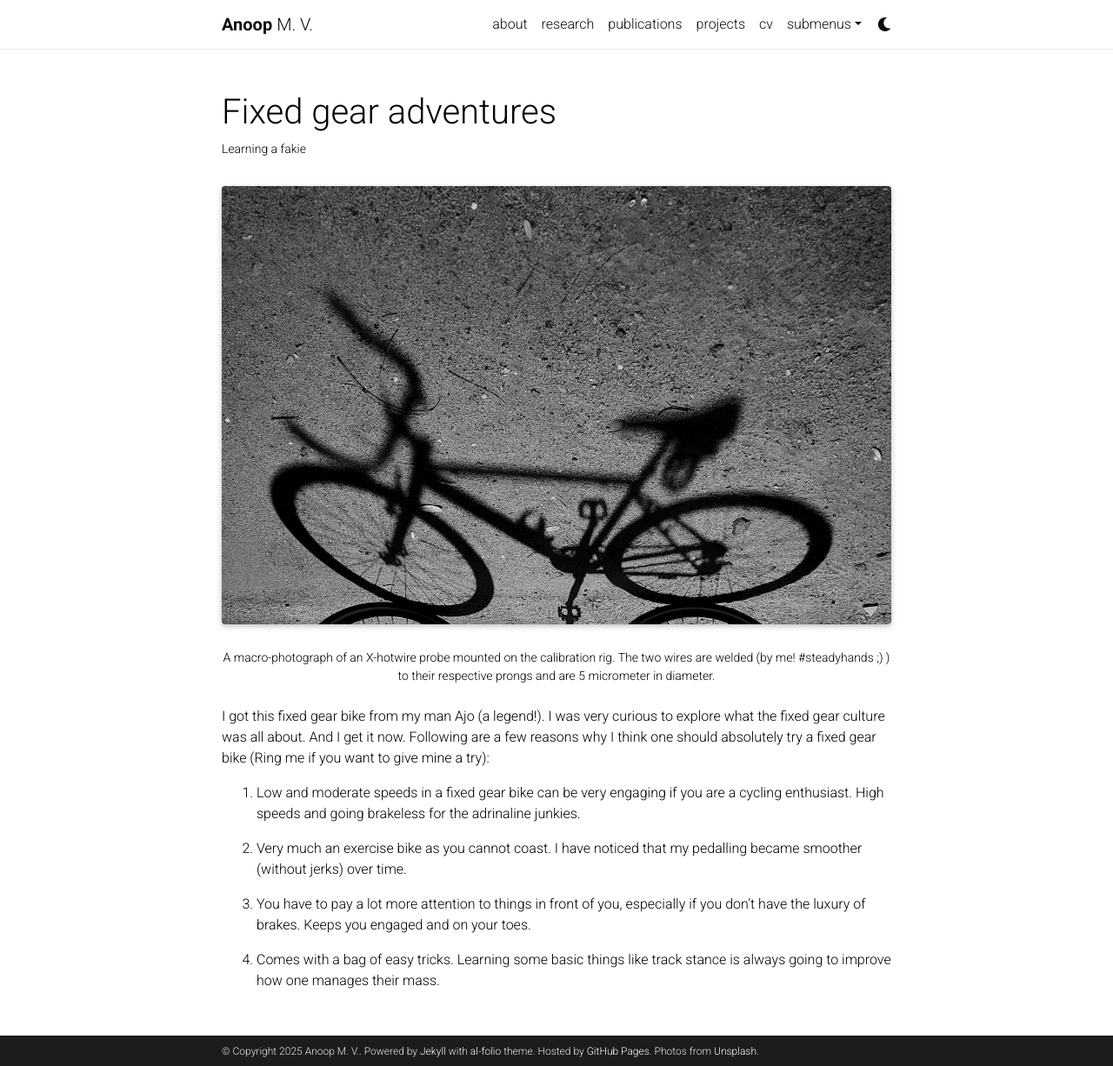
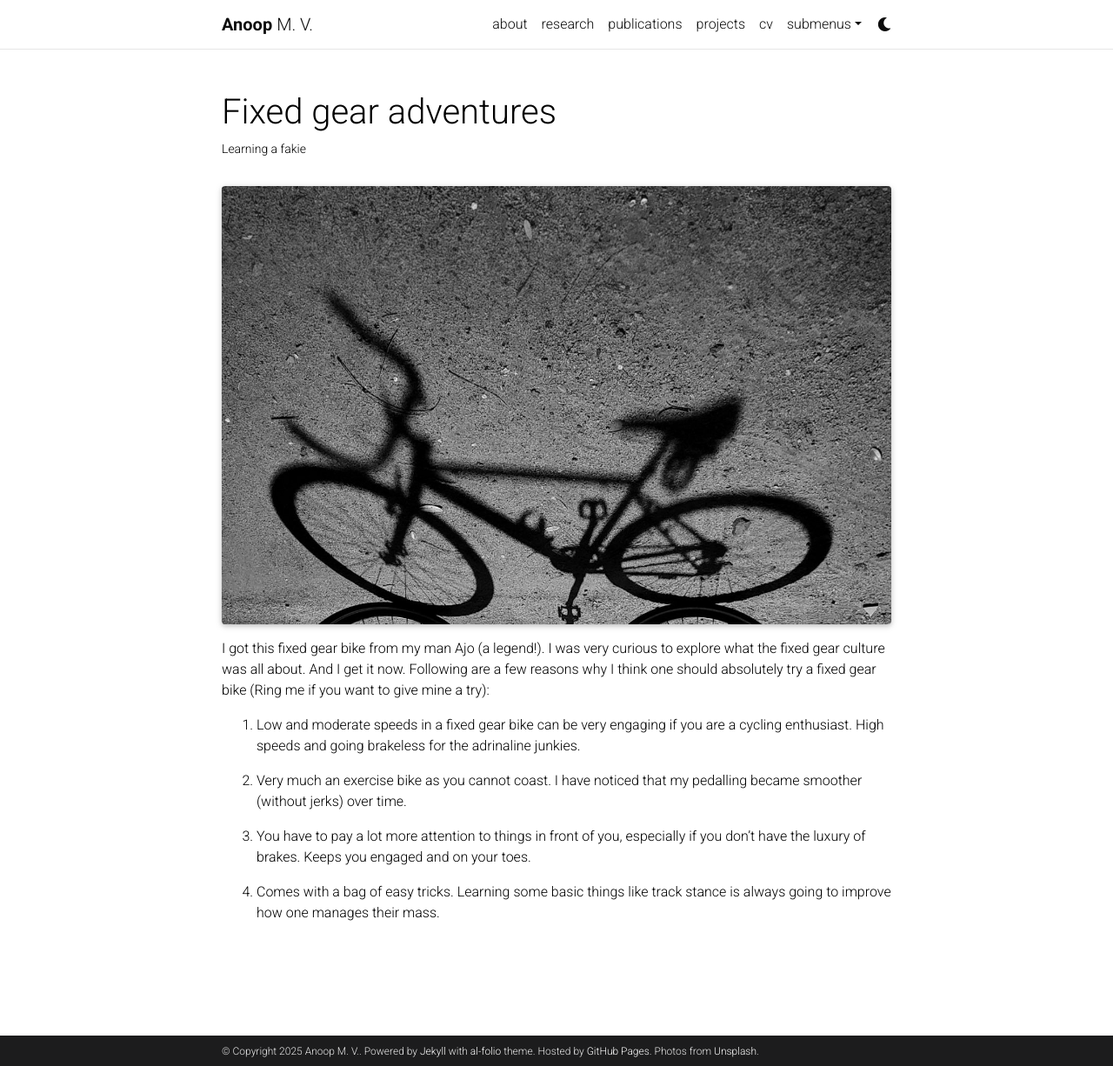
Before and after one commit to anoopmohanvijaya/mypage, a Jekyll site: the page built from _projects/4_project.md, in a window 1280 px wide and 1226 px high. Shown: the whole window at 87% size. Built offline with Jekyll 4.4.1, drawn with Linux system fonts in a browser that asks for light colours; full-size pictures stand in for the smaller copies a plugin makes; comment, search, counter and statistics services are not loaded; a style sheet for code colours, icons or effects is not loaded.

Commit message:
fixed gear

```diff
--- a/_projects/4_project.md
+++ b/_projects/4_project.md
@@ -12,9 +12,6 @@ category: fun
             {% include figure.html path="assets/img/fixed_gear.jpg" title="GAN training" class="img-fluid rounded z-depth-1" %}
         </div>
     </div>
-    <div class="caption">
-        A macro-photograph of an X-hotwire probe mounted on the calibration rig. The two wires are welded (by me! #steadyhands ;) ) to their respective prongs and are 5 micrometer in diameter.
-    </div>
 </div>
 
 
```
